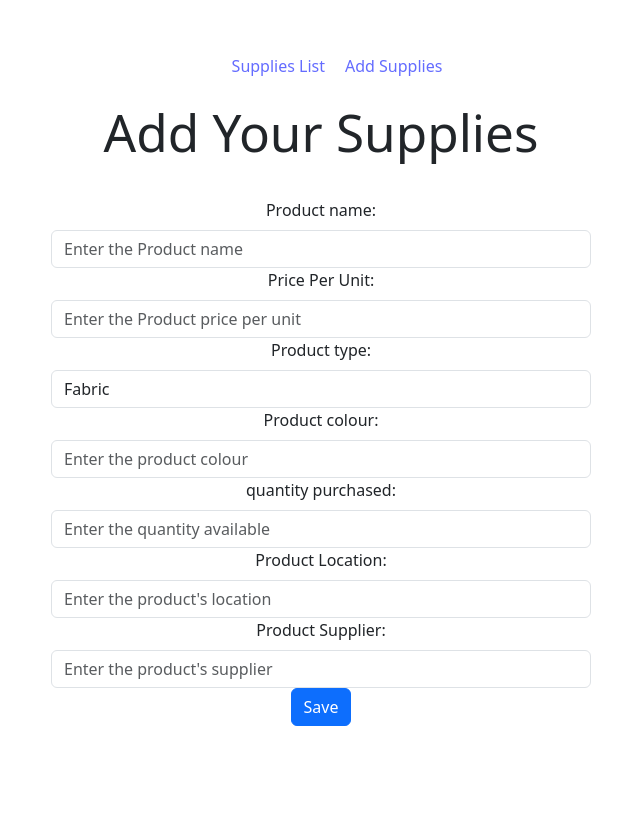
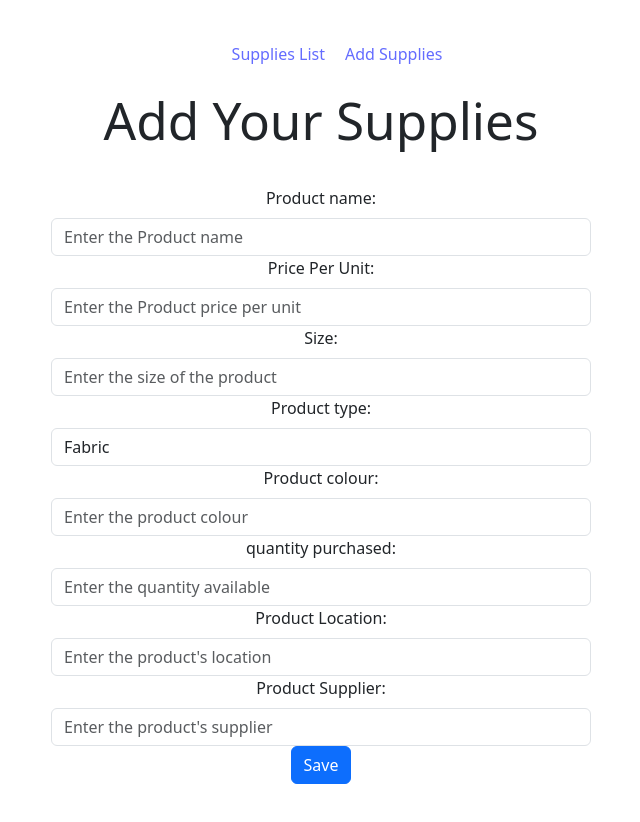
Before and after one commit to P-Gayle/material-minder, a React (Vite) app in the folder frontend/: page /add in a window 1280 px wide. Shown: the top 822 px of the page, without its empty margins (319-959 px from the left). Before the commit the page ends 800 px from the top, so only its background shows below. Built offline with nearby package versions, Linux system fonts and the light colour scheme.

Commit message:
size added

```diff
--- a/frontend/src/components/AddSupplies.jsx
+++ b/frontend/src/components/AddSupplies.jsx
@@ -52,8 +52,19 @@ const AddSupplies = () => {
               <Form.Label>Price Per Unit:</Form.Label>
             <Form.Control
                 type="number"
+                step="any"
                 name="price"
                 placeholder="Enter the Product price per unit"
+                onChange={handleChange} />
+          </Form.Group>
+
+           <Form.Group>
+              <Form.Label>Size:</Form.Label>
+            <Form.Control
+                type="text"
+                step="any"
+                name="size"
+                placeholder="Enter the size of the product"
                 onChange={handleChange} />
           </Form.Group>
 
@@ -87,6 +98,7 @@ const AddSupplies = () => {
               <Form.Label>quantity purchased:</Form.Label>
             <Form.Control
               type="number"
+              step="any"
               name="total_purchased"
               placeholder="Enter the quantity available"
               onChange={handleChange}/>
--- a/frontend/src/components/EditSupplies.jsx
+++ b/frontend/src/components/EditSupplies.jsx
@@ -68,7 +68,18 @@ function EditSupplies() {
             <Form.Control
                 value={inputs.price}
                 type="number"
+                step="any"
                 name="price"
+                onChange={handleChange} />
+          </Form.Group>
+
+           <Form.Group>
+              <Form.Label>Size:</Form.Label>
+            <Form.Control
+              value={inputs.size}
+                type="text"
+                step="any"
+                name="size"
                 onChange={handleChange} />
           </Form.Group>
 
--- a/frontend/src/components/SuppliesList.jsx
+++ b/frontend/src/components/SuppliesList.jsx
@@ -41,6 +41,7 @@ const SuppliesList = () => {
               <th>#</th>
               <th>Item Name</th>
               <th>Price per unit</th>
+              <th>Size</th>
               <th>Item Type</th>
               <th>Colour</th>
               <th>Amount Available</th>
@@ -55,6 +56,7 @@ const SuppliesList = () => {
                 <td>{supply.id}</td>
                 <td>{supply.name}</td>
                 <td>{supply.price}</td>
+                <td>{supply.size}</td>
                 <td>{supply.type}</td>
                 <td>{supply.colour}</td>
                 <td>{supply.total_purchased-supply.total_used}</td>
```
Also changed, not shown: frontend/src/components/SupplyDetails.jsx (added), 2 other files (tests, documents, lock files or other folders).
